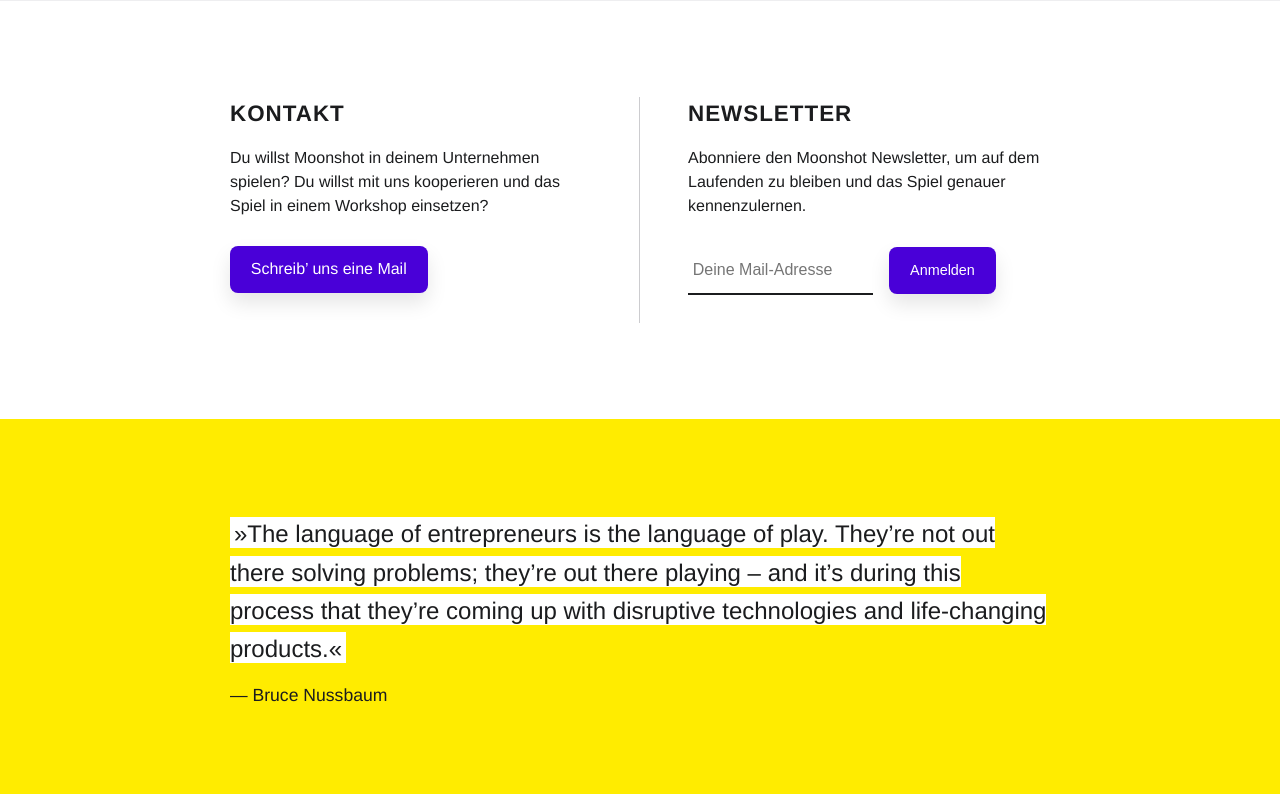
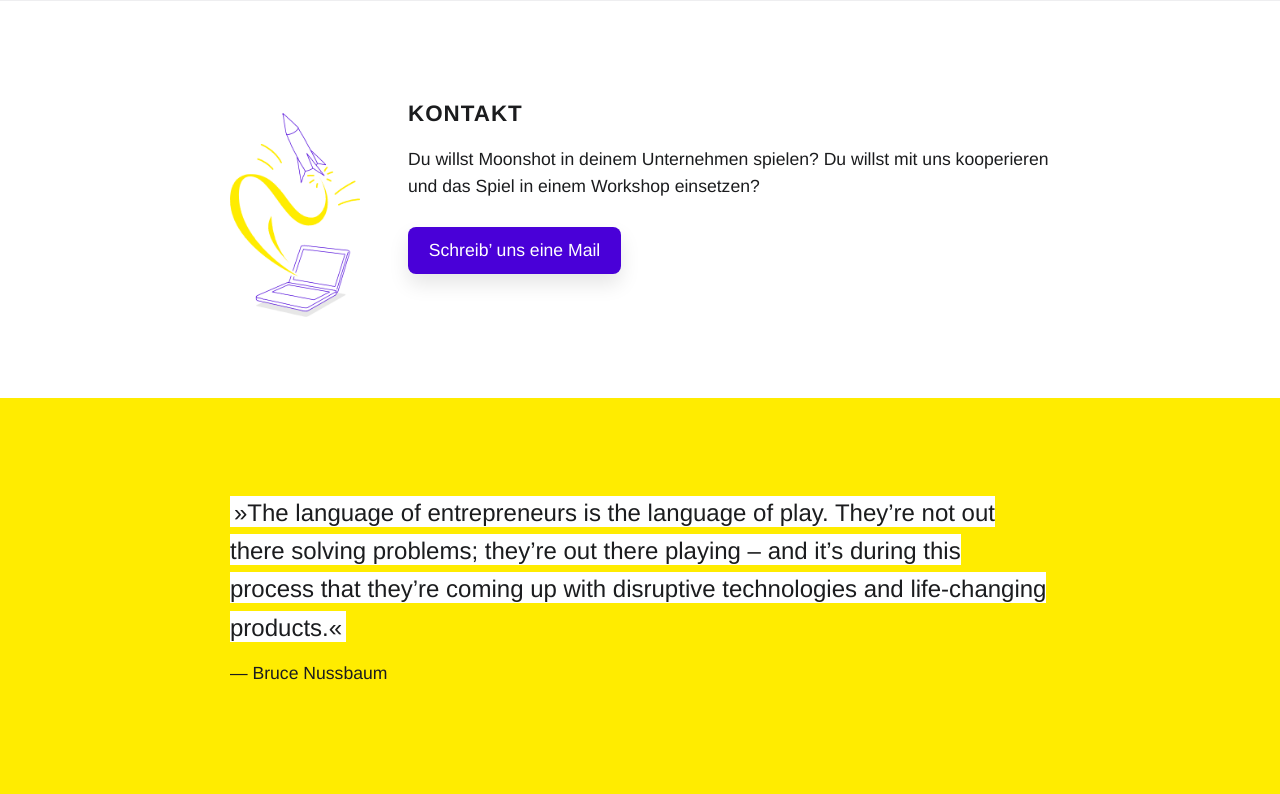
Before and after one commit to christowski/Moonshot, a PHP site: page / in a window 1280 px wide. Shown: the part 2806-3600 px from the top of the page. Run offline with PHP 8.4, Linux system fonts and the light colour scheme; some web fonts are replaced.

Commit message:
removed newsletter signup box

```diff
--- a/index.php
+++ b/index.php
@@ -93,10 +93,7 @@
 
     <div class="container">
       <div class="content content-wide content-contact">
-
-        <div class="contact-container">
-
-          <div class="contact-box">
+        <img src="media/rocket.png" alt="Illustration of a rocket">
         <h2>Kontakt</h2>
         <p>Du willst Moonshot in deinem Unternehmen spielen? Du willst mit uns kooperieren und das Spiel in einem Workshop einsetzen?</p>
 
@@ -104,30 +101,6 @@
         <p class="contact-cta">
           <a title="Schreib’ uns eine Mail" href="&#x6d;&#97;&#x69;&#x6c;&#116;&#x6f;&#58;&#104;&#101;&#108;&#108;&#111;&#x40;&#116;&#x68;&#101;&#105;&#110;&#110;&#x6f;&#118;&#x61;&#116;&#x69;&#x6f;&#110;&#103;&#x61;&#x6d;&#101;&#46;&#100;&#x65;">Schreib’ uns eine Mail</a>
         </p>
-          </div> <!-- Contactbox -->
-
-          <div class="newsletter-box">
-            <h2>Newsletter</h2>
-            <p>Abonniere den <em>Moonshot</em> Newsletter, um auf dem Laufenden zu bleiben und das Spiel genauer kennenzulernen.</p>
-
-            <div class="form-wrapper">
-              <form
-                action="https://buttondown.email/api/emails/embed-subscribe/Moonshot"
-                method="post"
-                target="popupwindow"
-                onsubmit="window.open('https://buttondown.email/Moonshot', 'popupwindow')"
-                class="embeddable-buttondown-form"
-              >
-                <input type="email" name="email" id="bd-email" placeholder="Deine Mail-Adresse" />
-                <input type="hidden" value="1" name="embed"/>
-                <button class="cta" type="submit" title="Melde dich für den Newsletter an">Anmelden</button>
-              </form>
-            </div>
-
-          </div> <!-- Nesletterbox -->
-
-        </div> <!-- Contaxtbox Grid -->
-
       </div>
     </div>
 
--- a/sass/screen.sass
+++ b/sass/screen.sass
@@ -196,15 +196,18 @@
 
 // ---------------- Contact Box ------------------
 
+
 .content-contact h2
   text-align: left
   margin-bottom: 1rem
 
-.content-contact p,
-.content-contact input
-  font-size: 0.9rem
+.content-contact img
+  float: left
+  margin: 0 1rem 0.5rem 0
+  max-width: 100px
   @media (min-width: $breakpoint-large)
-    font-size: 100%
+    max-width: 130px
+    margin: 1rem 3rem 0 0
 
 p.contact-cta a,
 p.contact-cta a:active,
@@ -236,32 +239,6 @@
   transform: translateY(-2px)
   cursor: pointer
 
-button.cta
-  margin: 0
-  font-size: 0.9rem
-
-.form-wrapper
-  padding: 0
-  @media (min-width: $breakpoint-medium)
-    padding: 1em 0
-
-input
-  outline: none
-  border: 0
-  border-radius: 0
-  border-bottom: 2px solid $charcoal
-  padding: 0.9rem 0 0.9rem 0.3rem
-  font-size: inherit
-  margin-right: 0.75rem
-  &:focus, &:active
-    border-color: $primary
-
-input[type="email"]
-  display: inline-block
-  width: 150px
-  margin-bottom: 0.75rem
-  @media (min-width: $breakpoint-large)
-    width: 180px
 
 
 // ------------ Contaxt Box Grid Layout ------------
--- a/stylesheets/screen.css
+++ b/stylesheets/screen.css
@@ -346,26 +346,27 @@
   text-decoration: none;
 }
 
-/* line 199, ../sass/screen.sass */
+/* line 200, ../sass/screen.sass */
 .content-contact h2 {
   text-align: left;
   margin-bottom: 1rem;
 }
 
-/* line 203, ../sass/screen.sass */
-.content-contact p,
-.content-contact input {
-  font-size: 0.9rem;
+/* line 204, ../sass/screen.sass */
+.content-contact img {
+  float: left;
+  margin: 0 1rem 0.5rem 0;
+  max-width: 100px;
 }
 @media (min-width: 768px) {
-  /* line 203, ../sass/screen.sass */
-  .content-contact p,
-  .content-contact input {
-    font-size: 100%;
+  /* line 204, ../sass/screen.sass */
+  .content-contact img {
+    max-width: 130px;
+    margin: 1rem 3rem 0 0;
   }
 }
 
-/* line 209, ../sass/screen.sass */
+/* line 212, ../sass/screen.sass */
 p.contact-cta a,
 p.contact-cta a:active,
 p.contact-cta a:visited,
@@ -386,7 +387,7 @@
   line-height: 1rem;
 }
 @media (min-width: 768px) {
-  /* line 209, ../sass/screen.sass */
+  /* line 212, ../sass/screen.sass */
   p.contact-cta a,
   p.contact-cta a:active,
   p.contact-cta a:visited,
@@ -398,7 +399,7 @@
   }
 }
 
-/* line 231, ../sass/screen.sass */
+/* line 234, ../sass/screen.sass */
 p.contact-cta a:focus,
 p.contact-cta a:hover,
 button.cta:focus,
@@ -408,57 +409,12 @@
   cursor: pointer;
 }
 
-/* line 239, ../sass/screen.sass */
-button.cta {
-  margin: 0;
-  font-size: 0.9rem;
-}
-
-/* line 243, ../sass/screen.sass */
-.form-wrapper {
-  padding: 0;
-}
-@media (min-width: 420px) {
-  /* line 243, ../sass/screen.sass */
-  .form-wrapper {
-    padding: 1em 0;
-  }
-}
-
-/* line 248, ../sass/screen.sass */
-input {
-  outline: none;
-  border: 0;
-  border-radius: 0;
-  border-bottom: 2px solid #1B1C1E;
-  padding: 0.9rem 0 0.9rem 0.3rem;
-  font-size: inherit;
-  margin-right: 0.75rem;
-}
-/* line 256, ../sass/screen.sass */
-input:focus, input:active {
-  border-color: #4900D8;
-}
-
-/* line 259, ../sass/screen.sass */
-input[type="email"] {
-  display: inline-block;
-  width: 150px;
-  margin-bottom: 0.75rem;
-}
-@media (min-width: 768px) {
-  /* line 259, ../sass/screen.sass */
-  input[type="email"] {
-    width: 180px;
-  }
-}
-
-/* line 269, ../sass/screen.sass */
+/* line 246, ../sass/screen.sass */
 .contact-container {
   max-width: 1200px;
 }
 @media (min-width: 420px) {
-  /* line 269, ../sass/screen.sass */
+  /* line 246, ../sass/screen.sass */
   .contact-container {
     display: grid;
     grid-template-columns: repeat(2, 1fr);
@@ -467,13 +423,13 @@
   }
 }
 
-/* line 277, ../sass/screen.sass */
+/* line 254, ../sass/screen.sass */
 .contact-box {
   border-bottom: 1px solid #CCCCCF;
   margin-bottom: 1.5rem;
 }
 @media (min-width: 420px) {
-  /* line 277, ../sass/screen.sass */
+  /* line 254, ../sass/screen.sass */
   .contact-box {
     grid-column: 1;
     border-right: 1px solid #CCCCCF;
@@ -483,32 +439,32 @@
   }
 }
 @media (min-width: 768px) {
-  /* line 277, ../sass/screen.sass */
+  /* line 254, ../sass/screen.sass */
   .contact-box {
     padding-right: 3em;
   }
 }
 
 @media (min-width: 420px) {
-  /* line 289, ../sass/screen.sass */
+  /* line 266, ../sass/screen.sass */
   .newsletter-box {
     grid-column: 2;
     padding-left: 1em;
   }
 }
 @media (min-width: 768px) {
-  /* line 289, ../sass/screen.sass */
+  /* line 266, ../sass/screen.sass */
   .newsletter-box {
     padding-left: 3em;
   }
 }
 
-/* line 299, ../sass/screen.sass */
+/* line 276, ../sass/screen.sass */
 .card-container {
   max-width: 1200px;
 }
 @media (min-width: 420px) {
-  /* line 299, ../sass/screen.sass */
+  /* line 276, ../sass/screen.sass */
   .card-container {
     display: grid;
     grid-template-columns: repeat(3, 1fr);
@@ -517,22 +473,22 @@
   }
 }
 
-/* line 307, ../sass/screen.sass */
+/* line 284, ../sass/screen.sass */
 .card1 {
   grid-column: 1;
 }
 
-/* line 310, ../sass/screen.sass */
+/* line 287, ../sass/screen.sass */
 .card2 {
   grid-column: 2;
 }
 
-/* line 313, ../sass/screen.sass */
+/* line 290, ../sass/screen.sass */
 .card3 {
   grid-column: 3;
 }
 
-/* line 316, ../sass/screen.sass */
+/* line 293, ../sass/screen.sass */
 .card-container img {
   max-width: 75%;
   margin: 2rem auto 2.6rem auto;
@@ -541,24 +497,24 @@
   box-shadow: 0 30px 40px 0 rgba(0, 0, 0, 0.07);
   transition: all ease 200ms;
 }
-/* line 323, ../sass/screen.sass */
+/* line 300, ../sass/screen.sass */
 .card-container img:hover {
   transform: scale(1.05) rotate(1deg);
 }
 @media (min-width: 420px) {
-  /* line 316, ../sass/screen.sass */
+  /* line 293, ../sass/screen.sass */
   .card-container img {
     max-width: 85%;
   }
 }
 @media (min-width: 768px) {
-  /* line 316, ../sass/screen.sass */
+  /* line 293, ../sass/screen.sass */
   .card-container img {
     border-radius: 14px;
   }
 }
 
-/* line 330, ../sass/screen.sass */
+/* line 307, ../sass/screen.sass */
 .card-container h3,
 .card-container p {
   text-align: center;
@@ -567,7 +523,7 @@
   font-size: 0.9rem;
 }
 @media (min-width: 420px) {
-  /* line 330, ../sass/screen.sass */
+  /* line 307, ../sass/screen.sass */
   .card-container h3,
   .card-container p {
     text-align: left;
@@ -575,27 +531,27 @@
   }
 }
 
-/* line 340, ../sass/screen.sass */
+/* line 317, ../sass/screen.sass */
 .card-container h3 {
   margin-bottom: 0.4rem;
   font-weight: bold;
   font-size: 1rem;
 }
 
-/* line 348, ../sass/screen.sass */
+/* line 325, ../sass/screen.sass */
 img.proto-portrait {
   max-width: 240px;
   margin: 0 auto 1.5rem auto;
   display: block;
 }
 @media (min-width: 420px) {
-  /* line 348, ../sass/screen.sass */
+  /* line 325, ../sass/screen.sass */
   img.proto-portrait {
     margin: 0 0 1.5rem 0;
   }
 }
 @media (min-width: 768px) {
-  /* line 348, ../sass/screen.sass */
+  /* line 325, ../sass/screen.sass */
   img.proto-portrait {
     float: right;
     opacity: 0.8;
```
Lines whose indentation alone changed are shown as unchanged.
